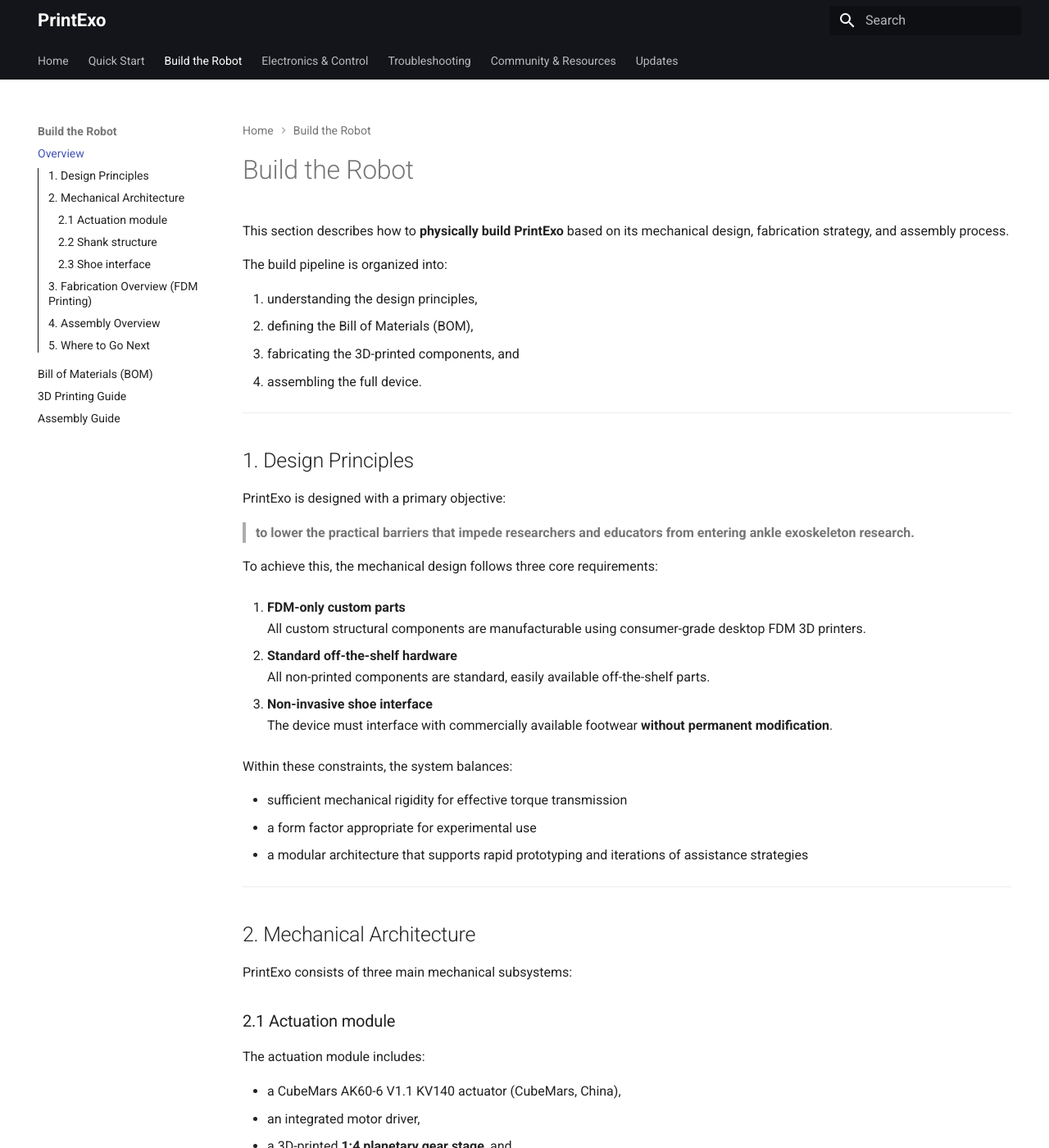
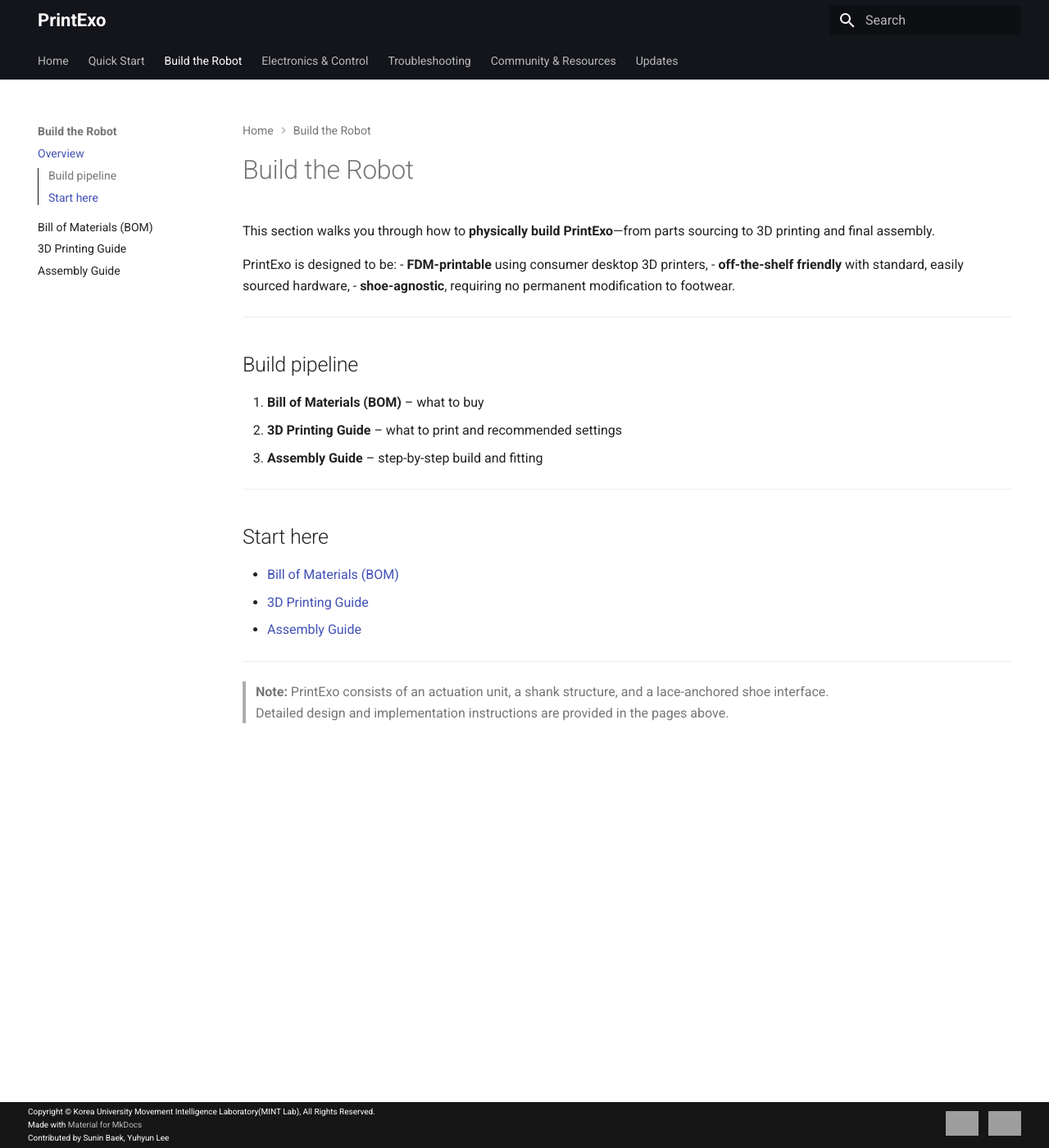
Before and after one commit to printexo/printexo.github.io, an MkDocs documentation site: the page built from docs/hardware/index.md, in a window 1280 px wide and 1400 px high. Shown: the whole window at 82% size. Built offline with MkDocs 1.6.1 and Material for MkDocs 9.7.7, drawn with Linux system fonts in a browser that asks for light colours; some of the changed text lies outside the part shown; grey boxes are pictures that could not be loaded.

Commit message:
Update index.md

```diff
--- a/docs/hardware/index.md
+++ b/docs/hardware/index.md
@@ -1,173 +1,29 @@
 # Build the Robot
 
-This section describes how to **physically build PrintExo** based on its mechanical design, fabrication strategy, and assembly process.
+This section walks you through how to **physically build PrintExo**—from parts sourcing to 3D printing and final assembly.
 
-The build pipeline is organized into:
-
-1. understanding the design principles,
-2. defining the Bill of Materials (BOM),
-3. fabricating the 3D-printed components, and
-4. assembling the full device.
+PrintExo is designed to be:
+- **FDM-printable** using consumer desktop 3D printers,
+- **off-the-shelf friendly** with standard, easily sourced hardware,
+- **shoe-agnostic**, requiring no permanent modification to footwear.
 
 ---
 
-## 1. Design Principles
+## Build pipeline
 
-PrintExo is designed with a primary objective:
-
-> **to lower the practical barriers that impede researchers and educators from entering ankle exoskeleton research.**
-
-To achieve this, the mechanical design follows three core requirements:
-
-1. **FDM-only custom parts**
-   All custom structural components are manufacturable using consumer-grade desktop FDM 3D printers.
-
-2. **Standard off-the-shelf hardware**
-   All non-printed components are standard, easily available off-the-shelf parts.
-
-3. **Non-invasive shoe interface**
-   The device must interface with commercially available footwear **without permanent modification**.
-
-Within these constraints, the system balances:
-
-- sufficient mechanical rigidity for effective torque transmission
-- a form factor appropriate for experimental use
-- a modular architecture that supports rapid prototyping and iterations of assistance strategies
+1. **Bill of Materials (BOM)** – what to buy
+2. **3D Printing Guide** – what to print and recommended settings
+3. **Assembly Guide** – step-by-step build and fitting
 
 ---
 
-## 2. Mechanical Architecture
-
-PrintExo consists of three main mechanical subsystems:
-
-### 2.1 Actuation module
-
-The actuation module includes:
-
-- a CubeMars AK60-6 V1.1 KV140 actuator (CubeMars, China),
-- an integrated motor driver,
-- a 3D-printed **1:4 planetary gear stage**, and
-- a protective casing.
-
-The motor, planetary stage, and casing form a single actuation unit that transmits torque to the shoe interface.
-
----
-
-### 2.2 Shank structure
-
-The shank structure:
-
-- extends vertically from the actuation module,
-- is mounted on the **lateral side** of the user’s lower leg, and
-- is secured using a **sports calf support sleeve**.
-
-Design features:
-
-- Although assistive torque is applied in the sagittal plane (plantarflexion/dorsiflexion), a **passive hinge** is included to allow frontal-plane inversion/eversion.
-- This hinge improves alignment with the user’s natural gait kinematics and helps mitigate off-axis loads that could otherwise cause mechanical damage.
-- The calf sleeve provides a long contact length to resist rotation and slippage, while distributing pressure evenly.
-- No custom-molded orthotics are required, which reduces fabrication complexity and remains consistent with the use of accessible components.
-
----
-
-### 2.3 Shoe interface
-
-The shoe interface uses a **lace-based integration strategy** to form a non-invasive but secure connection to the footwear.
-
-Main elements:
-
-- A rigid **dorsal component** that contours the midfoot and extends diagonally to the lateral side to connect with the planetary gear output.
-- During fitting, the shoe is partially unlaced, then relaced through:
-  - guides in the dorsal interface component, and
-  - the original eyelets of the shoe.
-
-This procedure effectively sandwiches the interface between the shoe tongue and the tensioned laces, creating a stable bond.
-
-Additional stabilization:
-
-- **Auxiliary laces** are routed through guide holes on the plantar (sole) section of the interface and tightened across the bottom of the shoe.
-- This helps the device remain cinched to the shoe during dynamic walking.
-
-Torque transmission:
-
-- During plantarflexion assistance, the rigid dorsal structure pushes against the foot, converting actuator rotation into assistive force.
-- During swing or dorsiflexion, the lace tension maintains contact and returns the interface toward a neutral position without restricting natural ankle range of motion.
-
-Scalability:
-
-- The shoe interface is **parametrically designed**, enabling researchers to print discrete sizes that correspond to standard footwear dimensions.
-- Combined with lace-based attachment, this allows deployment across a wide variety of commercially available lace-up shoes and participant cohorts.
-
----
-
-## 3. Fabrication Overview (FDM Printing)
-
-All custom structural components of PrintExo are fabricated using **PLA filament**.
-
-Rationale:
-
-- PLA was chosen for its high availability and ease of printing, consistent with the goal of minimizing entry barriers.
-- The design remains compatible with higher-performance materials such as **PETG** or **carbon-fiber–reinforced filaments**.
-
-Printing setup:
-
-- Printer: Bambu Lab X1C (Bambu Lab, China)
-- Nozzle: 0.4 mm
-- Layer height: 0.20 mm
-- Infill pattern: 70% **gyroid**
-
-Structural considerations:
-
-- Due to the anisotropic strength of FDM printing, load-bearing components are oriented to avoid inter-layer shear as the dominant failure mode.
-
-Open resources:
-
-- Editable CAD files (`.f3d`)
-- Mesh files (`.stl`)
-- Print-ready files (`.gcode`)
-
-These are provided in an open-access repository to support transparency and reproducibility.
-
----
-
-## 4. Assembly Overview
-
-Hardware and fastening:
-
-- PrintExo uses standardized commercial hardware for all load-bearing interfaces.
-- All fasteners are **unified to M3 bolts**, and a single roller bearing size is used throughout.
-- Components are joined via **screw-fastening**.
-
-Assembly workflow:
-
-1. Print all required PLA components.
-2. Perform basic post-processing:
-   - remove supports,
-   - perform light sanding if necessary.
-3. Tap or drill pre-modeled holes to ensure precise fastener alignment.
-4. Install bearings and fit the planetary gear assembly.
-5. Assemble the shank structure and hinge.
-6. Attach the shoe interface and verify alignment with the actuator output.
-7. Mount the device on the calf sleeve and shoe for fitting.
-
-Tools:
-
-- Common hand tools (e.g., screwdrivers, hex keys).
-- A power drill can be used to speed up certain steps, such as drilling and tapping.
-
-Documentation:
-
-- A comprehensive **open-source assembly manual** is provided.
-- Additional guidance is included for modifying CAD or hardware choices to match locally available non-printable parts.
-
----
-
-## 5. Where to Go Next
-
-To actually build PrintExo, continue with:
+## Start here
 
 - [Bill of Materials (BOM)](bom.md)
 - [3D Printing Guide](printing.md)
 - [Assembly Guide](assembly.md)
 
-These pages provide the specific part lists, printer settings, and step-by-step assembly procedures derived from the system design summarized above.
+---
+
+> **Note:** PrintExo consists of an actuation unit, a shank structure, and a lace-anchored shoe interface.
+> Detailed design and implementation instructions are provided in the pages above.
```
